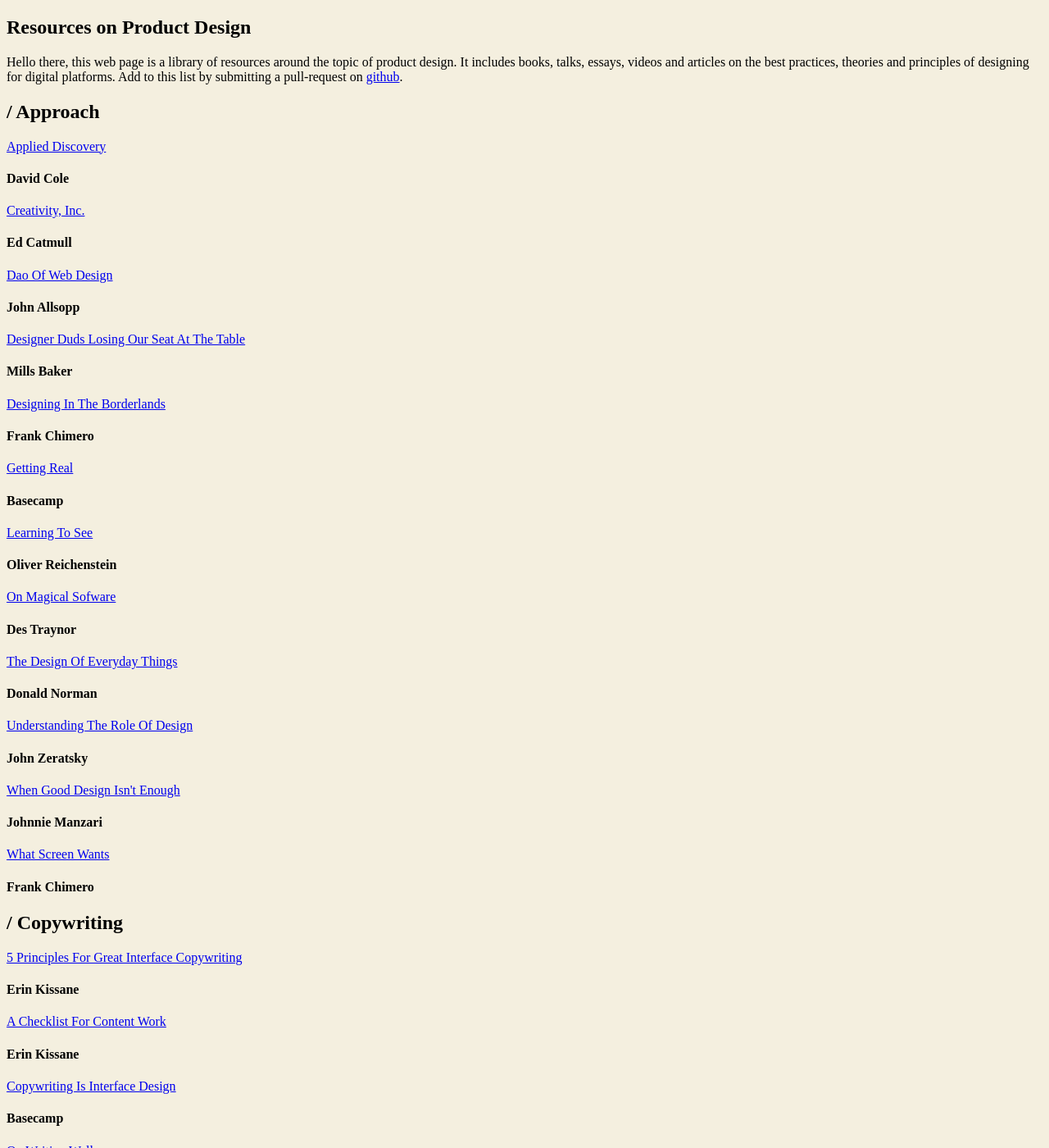
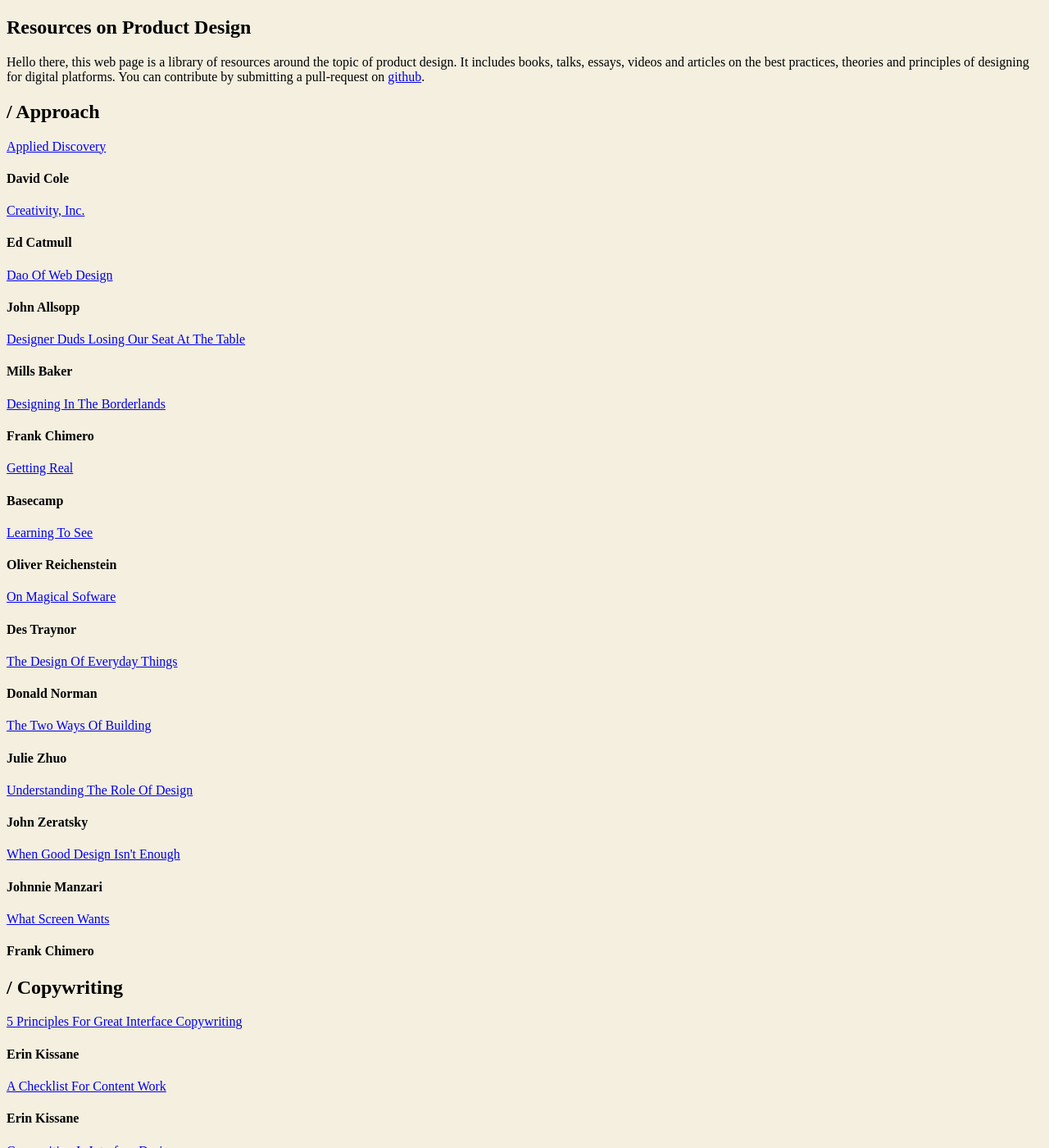
Before and after one commit to drocarmo/resources, a Jekyll site: the page built from index.html, in a window 1280 px wide and 1400 px high. Shown: the whole window at 82% size. Built offline with Jekyll 4.4.1, drawn with Linux system fonts in a browser that asks for light colours.

Commit message:
added another julie article

```diff
--- a/_data/approach.yml
+++ b/_data/approach.yml
@@ -36,6 +36,10 @@
   url: http://www.amazon.com/Design-Everyday-Things-Donald-Norman/dp/0465067107
   author: Donald Norman
 
+- title: The Two Ways Of Building
+  url: https://medium.com/the-year-of-the-looking-glass/the-two-ways-of-building-ddc1587cb3f6
+  author: Julie Zhuo
+
 - title: Understanding The Role Of Design
   url: http://www.gv.com/lib/cheat-sheet-understanding-the-role-of-design-in-startups
   author: John Zeratsky
--- a/index.html
+++ b/index.html
@@ -5,7 +5,7 @@
 
 <section class="container about">
   <h1>Resources on Product Design</h1>
-  <p>Hello there, this web page is a library of resources around the topic of product design. It includes books, talks, essays, videos and articles on the best practices, theories and principles of designing for digital platforms. Add to this list by submitting a pull-request on <a href="https://github.com/drocarmo/resources" target="_blank">github</a>.</p>
+  <p>Hello there, this web page is a library of resources around the topic of product design. It includes books, talks, essays, videos and articles on the best practices, theories and principles of designing for digital platforms. You can contribute by submitting a pull-request on <a href="https://github.com/drocarmo/resources" target="_blank">github</a>.</p>
 
   <!-- Approach -->
   <section class="posts">
```
